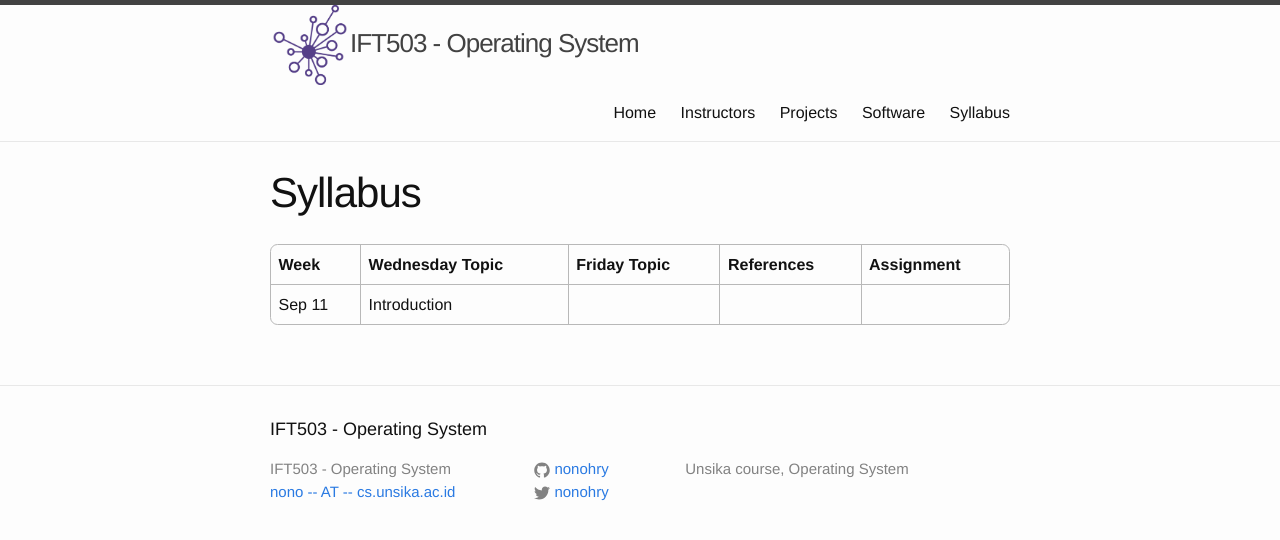
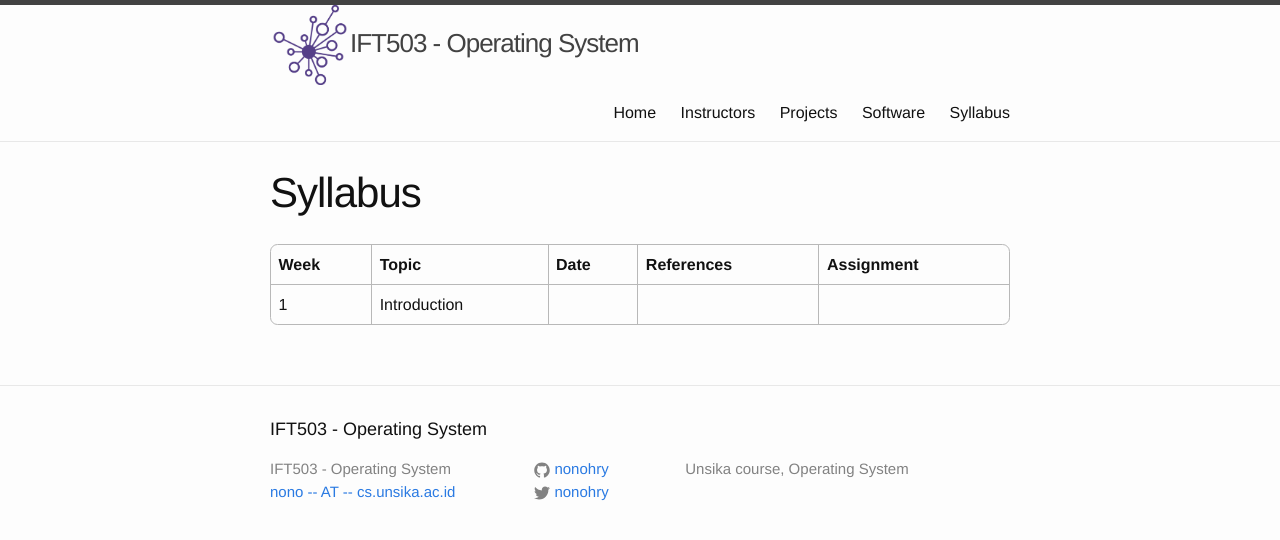
Before and after one commit to nonohry/IFT503, a Jekyll site: the page built from syllabus.md, in a window 1280 px wide. Shown: the top 540 px of the page. Built offline with Jekyll 4.4.1, drawn with Linux system fonts in a browser that asks for light colours.

Commit message:
Commit Pertama

```diff
--- a/syllabus.md
+++ b/syllabus.md
@@ -4,7 +4,7 @@ title: Syllabus
 collection: main
 ---
 
-| Week      | Wednesday Topic | Friday Topic   | References | Assignment |
+| Week      | Topic | Date  | References | Assignment |
 |:----------|:----------------|:---------------|:-------------------|:-------------|
-|Sep 11 |Introduction           |       | |            |
+|1 |Introduction           |       | |            |
 {: rules="groups"}
```
